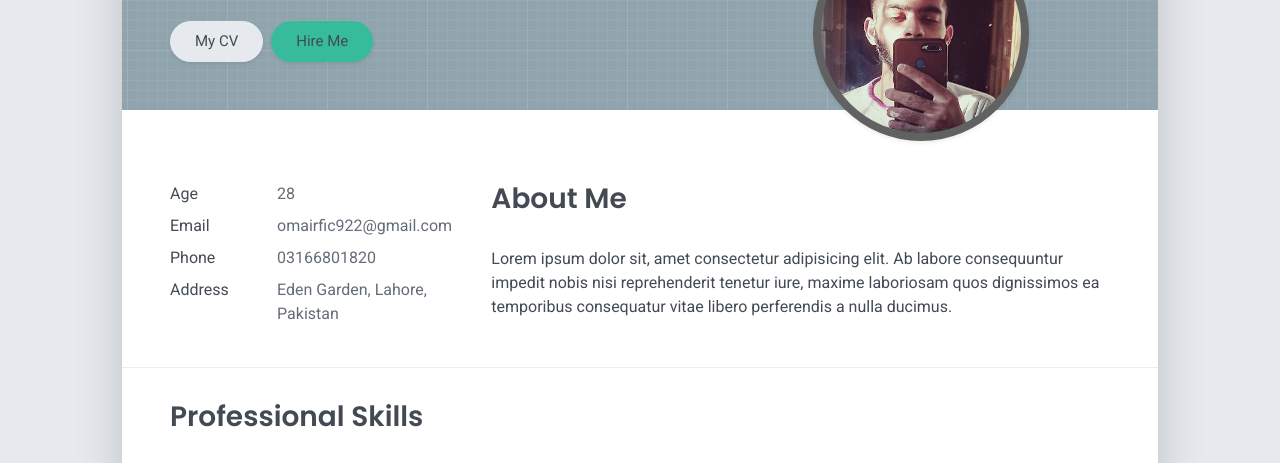
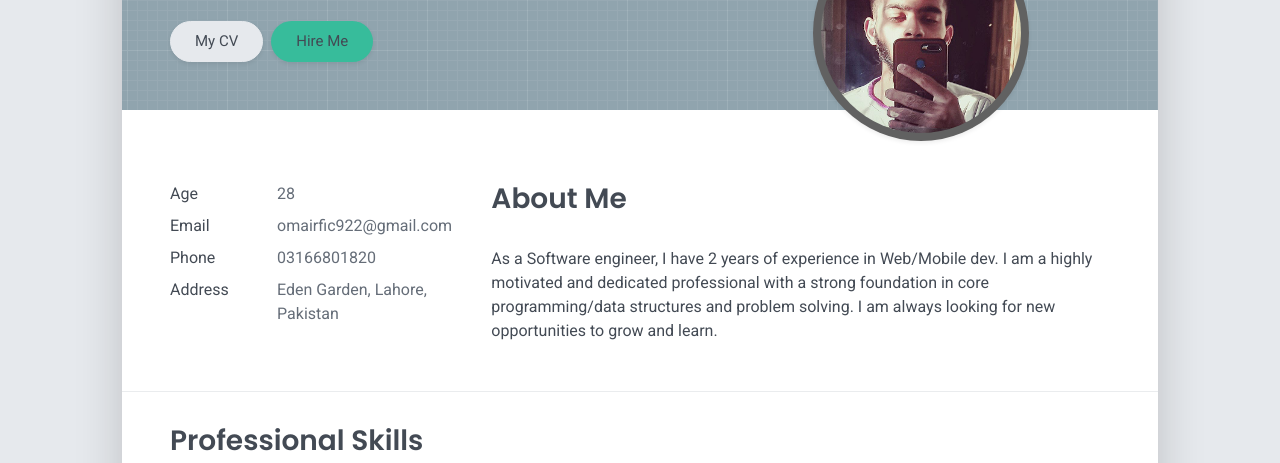
Before and after one commit to dcode333/Resume, a plain HTML site: page index.html in a window 1280 px wide. Shown: the part 259-722 px from the top of the page. Drawn offline with Linux system fonts and the light colour scheme.

Commit message:
Update index.html

```diff
--- a/index.html
+++ b/index.html
@@ -164,10 +164,7 @@
               <div class="col-md-8">
                 <h2 class="h3 mb-3 mt-2">About Me</h2>
                 <p>
-                  Lorem ipsum dolor sit, amet consectetur adipisicing elit. Ab
-                  labore consequuntur impedit nobis nisi reprehenderit tenetur
-                  iure, maxime laboriosam quos dignissimos ea temporibus
-                  consequatur vitae libero perferendis a nulla ducimus.
+                As a Software engineer, I have 2 years of experience in Web/Mobile dev. I am a highly motivated and dedicated professional with a strong foundation in core programming/data structures and problem solving. I am always looking for new opportunities to grow and learn.
                 </p>
               </div>
             </div>
```
